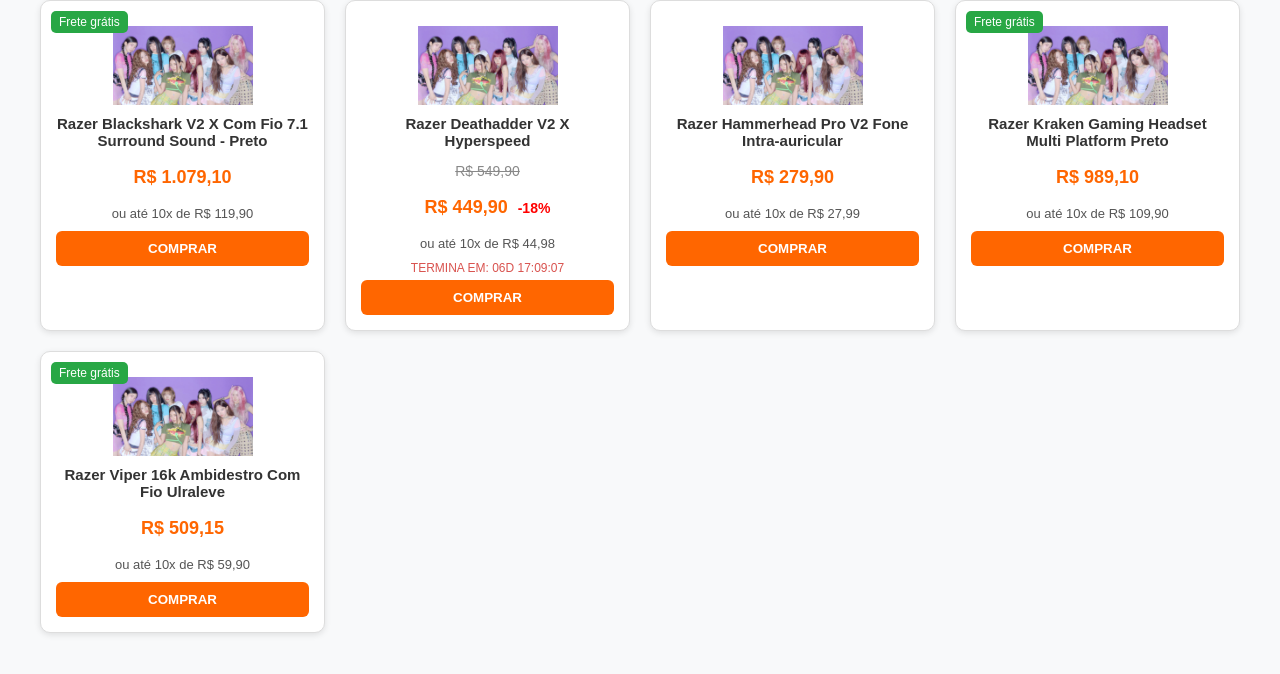
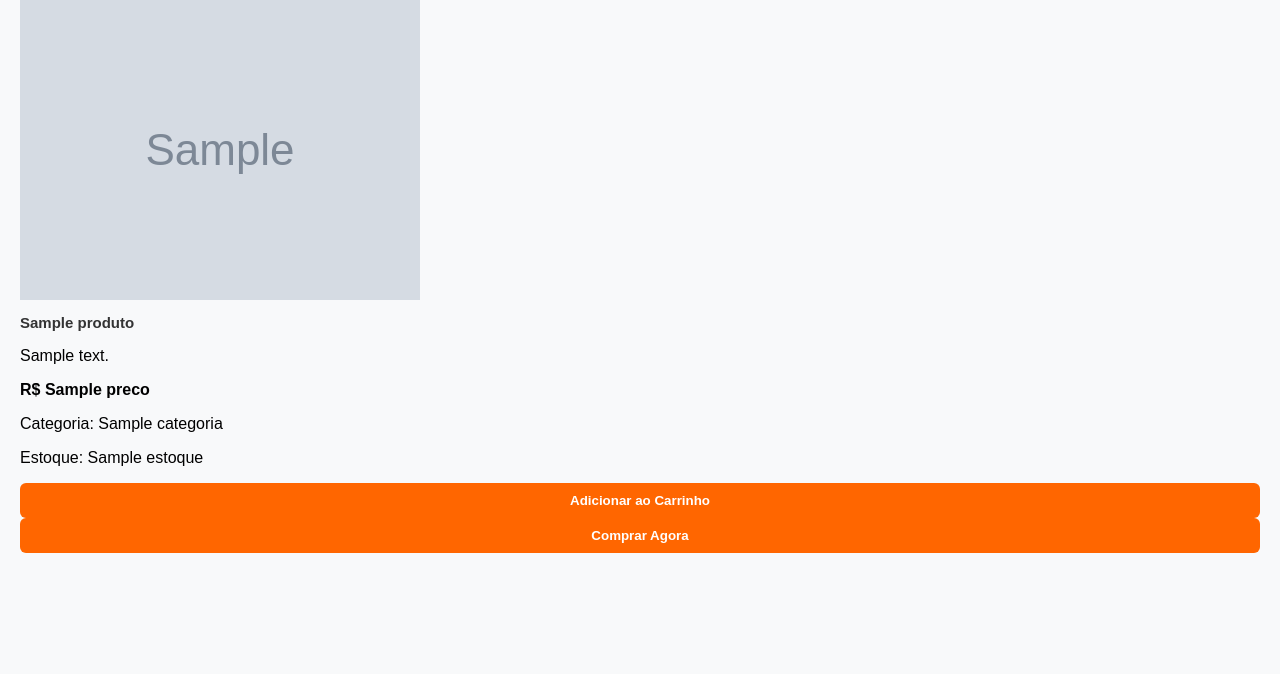
Before and after one commit to brzRaven01001/nerd-shop, a Flask app: page /pc in a window 1280 px wide; the page is wider, and only the part inside the window is pictured. Shown: the part 76-750 px from the top of that part. Run offline with Flask 3, Linux system fonts and the light colour scheme; grey boxes marked "Sample" are stand-in pictures; a database or web service that is not in the repository returns one stand-in record (values such as "Sample title"); some libraries are stand-ins or nearby versions.

Commit message:
Imagems aparecem na aba pc

```diff
--- a/app.py
+++ b/app.py
@@ -8,8 +8,6 @@
 app.secret_key = 'Semsenh4?'
 app.register_blueprint(url)
 
-
-
 @app.route("/")
 def index():
     produtos = getProdutos()
@@ -17,7 +15,8 @@
 
 @app.route('/pc')
 def pc():
-    return render_template('pc.html')
+    produtos = getProdutos()
+    return render_template('pc.html', produtos=produtos)
 
 @app.route("/adicionar_carrinho", methods=["POST"])
 def adicionar_carrinho():
--- a/templates/pc.html
+++ b/templates/pc.html
@@ -40,56 +40,35 @@
         }
         </script>
     <body>
-    <div class="container">
-        <div class="card">
-            <span class="tag frete">Frete grátis</span>
-            <img src="{{ url_for('static', filename='src/4.jpg') }}" alt="Headset Razer">
-            <h3>Razer Blackshark V2 X Com Fio 7.1 Surround Sound - Preto</h3>
-            <p class="price">R$ 1.079,10</p>
-            <p class="parcelado">ou até 10x de R$ 119,90</p>
-            <button>COMPRAR</button>
+
+<section>
+<div class="produtos-container">
+        {% for produto in produtos %}
+        <div class="produto-card">
+            {% if produto[5] %}
+                <img src="{{ produto[5] }}" alt="{{ produto[0] }}">
+            {% else %}
+                <img src="{{ url_for('static', filename='src/default.png') }}" alt="{{ produto[0] }}">
+            {% endif %}
+            <h3>{{ produto[0] }}</h3>
+            <p>{{ produto[1] }}</p>
+            <p><strong>R$ {{ produto[2] }}</strong></p>
+            <p>Categoria: {{ produto[3] }}</p>
+            <p>Estoque: {{ produto[4] }}</p>
+
+            <!-- BOTÕES -->
+            <form action="{{ url_for('adicionar_carrinho') }}" method="POST">
+                <input type="hidden" name="produto_id" value="{{ loop.index0 }}">
+                <button type="submit" class="btn-carrinho">Adicionar ao Carrinho</button>
+            </form>
+            <form action="{{ url_for('comprar_produto') }}" method="POST">
+                <input type="hidden" name="produto_id" value="{{ loop.index0 }}">
+                <button type="submit" class="btn-comprar">Comprar Agora</button>
+            </form>
         </div>
+        {% endfor %}
+    </div>
 
-
-        <div class="card">
-            <img src="{{ url_for('static', filename='src/4.jpg') }}" alt="Mouse Razer">
-
-            <h3>Razer Deathadder V2 X Hyperspeed</h3>
-            <p class="old-price">R$ 549,90</p>
-            <p class="price desconto">R$ 449,90 <span>-18%</span></p>
-            <p class="parcelado">ou até 10x de R$ 44,98</p>
-            <span class="timer">TERMINA EM: 06D 17:09:07</span>
-            <button>COMPRAR</button>
-        </div>
-
-
-        <div class="card">
-            <img src="{{ url_for('static', filename='src/4.jpg') }}" alt="Fone Razer">
-            <h3>Razer Hammerhead Pro V2 Fone Intra-auricular</h3>
-            <p class="price">R$ 279,90</p>
-            <p class="parcelado">ou até 10x de R$ 27,99</p>
-            <button>COMPRAR</button>
-        </div>
-
-
-        <div class="card">
-            <span class="tag frete">Frete grátis</span>
-            <img src="{{ url_for('static', filename='src/4.jpg') }}" alt="Kraken Gaming">
-            <h3>Razer Kraken Gaming Headset Multi Platform Preto</h3>
-            <p class="price">R$ 989,10</p>
-            <p class="parcelado">ou até 10x de R$ 109,90</p>
-            <button>COMPRAR</button>
-        </div>
-
-
-        <div class="card">
-            <span class="tag frete">Frete grátis</span>
-            <img src="{{ url_for('static', filename='src/4.jpg') }}" alt="Mouse Viper">
-            <h3>Razer Viper 16k Ambidestro Com Fio Ulraleve</h3>
-            <p class="price">R$ 509,15</p>
-            <p class="parcelado">ou até 10x de R$ 59,90</p>
-            <button>COMPRAR</button>
-        </div>
-    </div>
+</section>
 </body>
 </html>
```
